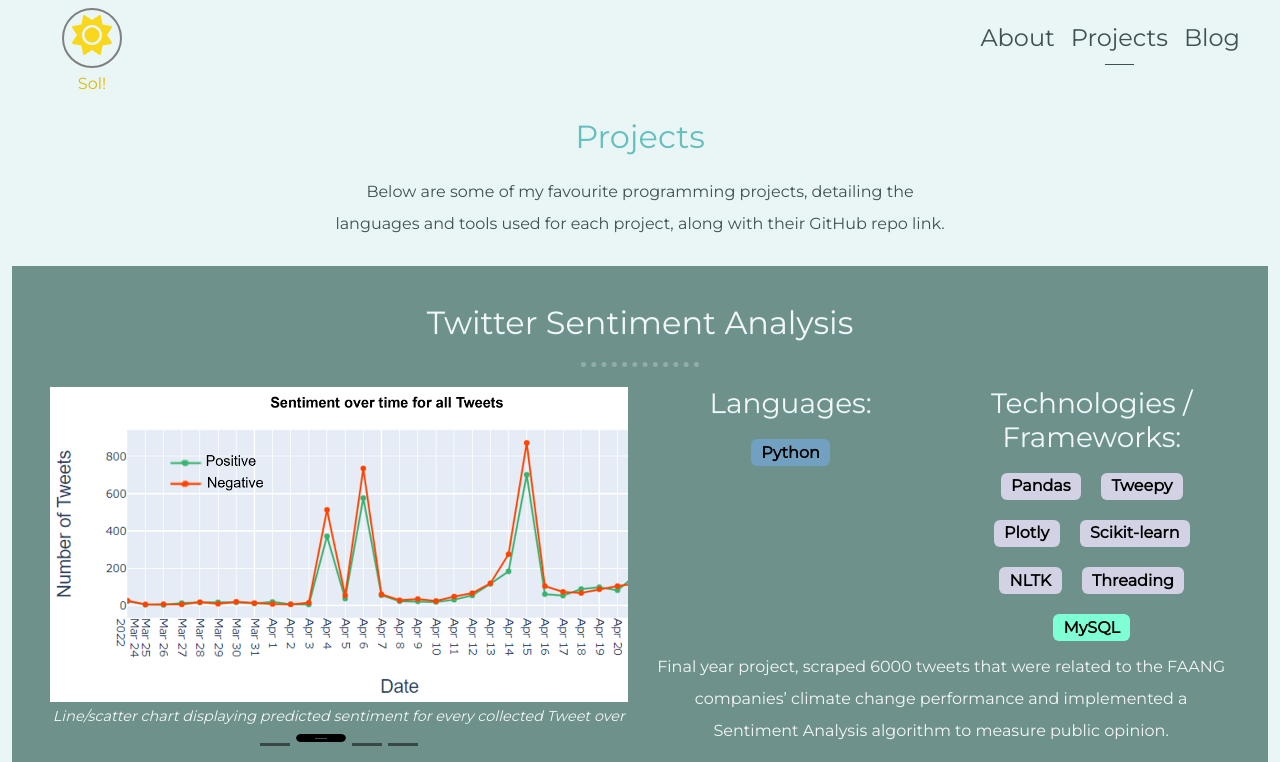
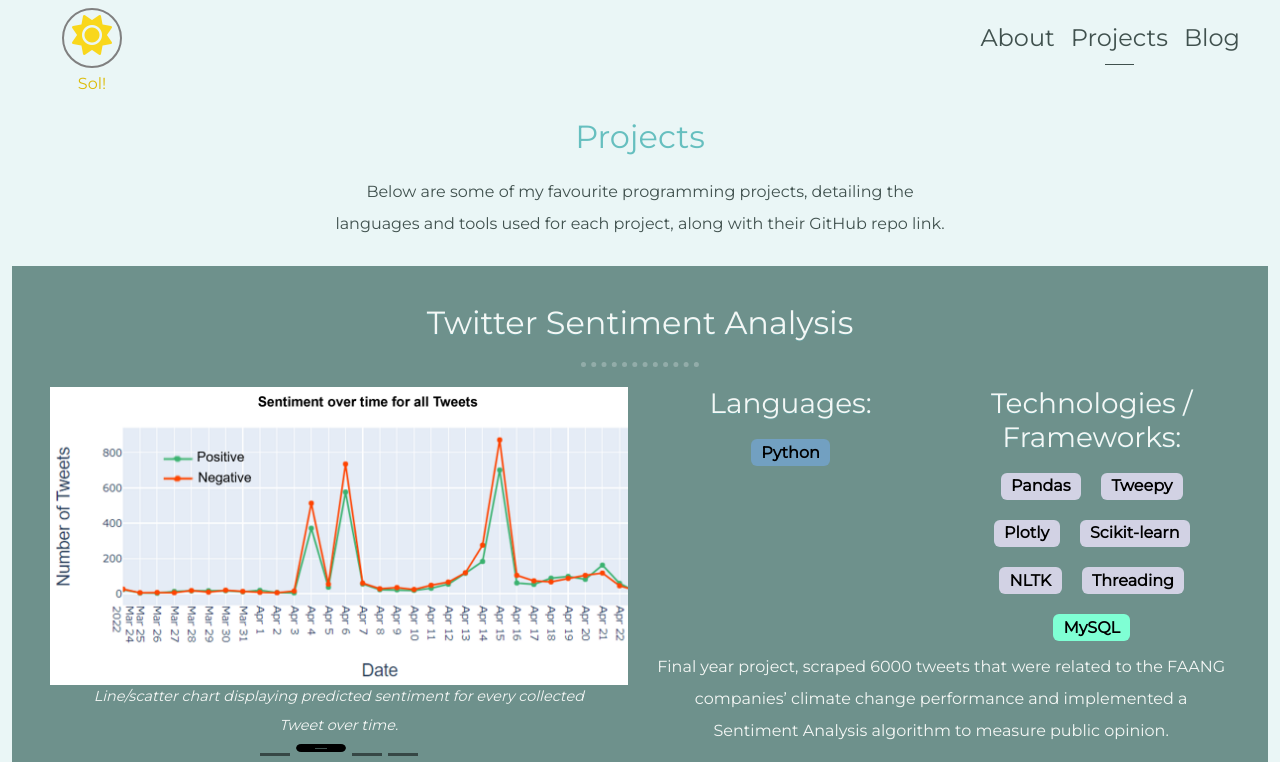
Before and after one commit to samcdonovan/Personal-Site, a Next.js app: page /projects in a window 1280 px wide. Shown: the top 762 px of the page. Built offline with nearby package versions, Linux system fonts and the light colour scheme; a web font is replaced by a local one.

Commit message:
Update carousel captions

```diff
--- a/public/css/styles.css
+++ b/public/css/styles.css
@@ -303,14 +303,6 @@ p {
   border-color: black;
 }
 
-.bg-1 .carousel-div {
-  float: right;
-}
-
-.bg-1 .tech-lang {
-  float: left;
-}
-
 .js {
   background-color: #d6b85a;
 }
@@ -359,10 +351,13 @@ p {
   position: relative;
   left: auto;
   right: auto;
+  font-size: 0.9rem;
+  font-style: italic;
+  padding: 3% 5%;
 }
 
 .carousel-indicators {
-  bottom: -35px;
+  bottom: -45px;
 }
 
 .carousel-indicators .active {
@@ -384,14 +379,9 @@ p {
 
 .item img {
   position: relative;
-  height: 90%;
+  height: 85%;
   width: auto;
   margin: auto;
-}
-
-.caption {
-  font-size: 0.9rem;
-  font-style: italic;
 }
 
 .outer-temp {
--- a/src/project_data.js
+++ b/src/project_data.js
@@ -4,9 +4,9 @@ const projects = [
     title: "Twitter Sentiment Analysis",
     images: [
       { src: "img/projects/sentiment1.png", caption: "Pie chart displaying overall sentiment for all collected Tweets." },
-      { src: "img/projects/sentiment2.png", caption: "Line/scatter chart displaying predicted sentiment for every collected Tweet over time" },
-      { src: "img/projects/sentiment3.png", caption: "Bar chart showing results from a 5-fold test comparing this project’s implementation against Scikit-learn's classifier" },
-      { src: "img/projects/sentiment4.png", caption: "Confusion matrix for Multinomial Naïve Bayes implementation (percentages are rounded to 1 D.P.). Calculated from the averages of each confusion matrix for the 5-fold test" }
+      { src: "img/projects/sentiment2.png", caption: "Line/scatter chart displaying predicted sentiment for every collected Tweet over time." },
+      { src: "img/projects/sentiment3.png", caption: "Bar chart showing results from a 5-fold test comparing this project’s implementation against Scikit-learn's classifier." },
+      { src: "img/projects/sentiment4.png", caption: "Confusion matrix for Multinomial Naïve Bayes implementation. Calculated from the averages of each confusion matrix for the 5-fold test." }
     ],
     languages: [
       { lang: "Python", type: "py" }
```
